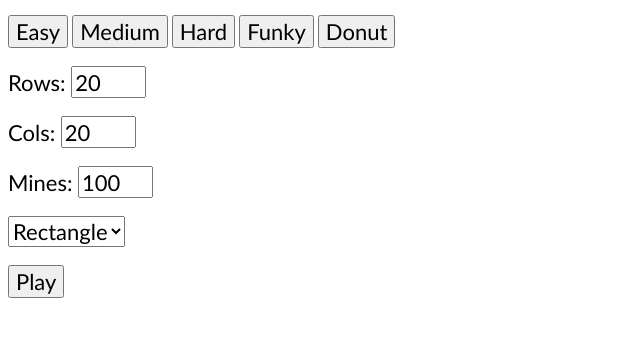
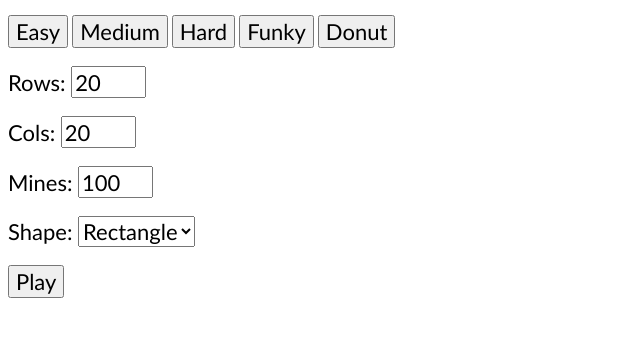
Before and after one commit to niknal357/minesweeper-online, a plain HTML site: page index.html in a window 1280 px wide. Shown: the part 101-438 px from the top of the page, without its empty margins (0-640 px from the left). Drawn offline with Linux system fonts and the light colour scheme.

Commit message:
Add files via upload

```diff
--- a/index.html
+++ b/index.html
@@ -66,11 +66,10 @@
     <br>
     <div class="basic">Mines: <input class="basic" id="mines" type="number" value=100 onchange="validate()"></div>
     <br>
-    <select id="shape" class="basic">
+    <div class="basic">Shape: <select id="shape" class="basic">
         <option value="rect">Rectangle</option>
         <option value="donut">Donut</option>
-    </select>
-    <br>
+    </select></div>
     <br>
     <button class="basic" onclick="play()">Play</button>
 </body>
```
